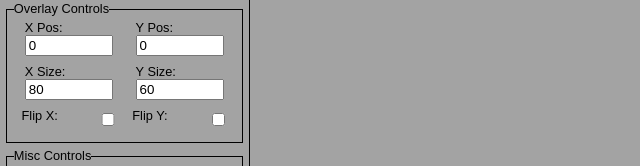
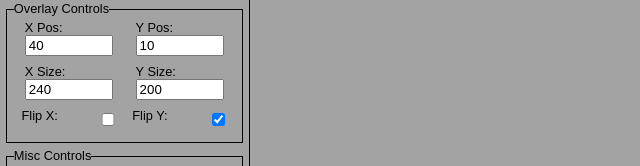
Before and after one commit to liamstevens/csse4011-flir, a website: page web/public/index.html in a window 1280 px wide. Shown: the part 221-387 px from the top of the page, 0-640 px from the left. Drawn offline with Linux system fonts and the light colour scheme.

Commit message:
Improved default overlay variables

```diff
--- a/web/public/index.html
+++ b/web/public/index.html
@@ -59,10 +59,10 @@
                         <legend>Overlay Controls</legend>
                         <div class="Left">
                             <label for="OverXPos">X Pos: </label>
-                            <input id="OverXPos" type="number" min="0" max="640" value="0">
+                            <input id="OverXPos" type="number" min="0" max="640" value="40">
 
                             <label for="OverXSize">X Size: </label>
-                            <input id="OverXSize" type="number" min="0" max="640" value="80">
+                            <input id="OverXSize" type="number" min="0" max="640" value="240">
 
                             <div class="Left" style="width:70%">
                                 <label for="FlipX">Flip X: </label>
@@ -75,17 +75,17 @@
 
                         <div class="Right">
                             <label for="OverYPos">Y Pos: </label>
-                            <input id="OverYPos" type="number" min="0" max="640" value="0">
+                            <input id="OverYPos" type="number" min="0" max="640" value="10">
 
                             <label for="OverYSize">Y Size: </label>
-                            <input id="OverYSize" type="number" min="0" max="640" value="60">
+                            <input id="OverYSize" type="number" min="0" max="640" value="200">
 
                             <div class="Left" style="width:70%">
                                 <label for="FlipY">Flip Y: </label>
                             </div>
 
                             <div class="Right" style="width:30%">
-                                <input type="checkbox" id="FlipY">
+                                <input type="checkbox" id="FlipY" checked>
                             </div>
                         </div>
                     </fieldset>
```
Also changed, not shown: 1 other file.
